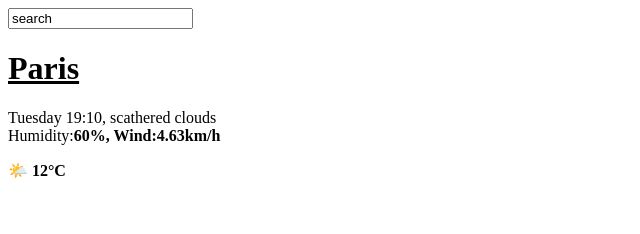
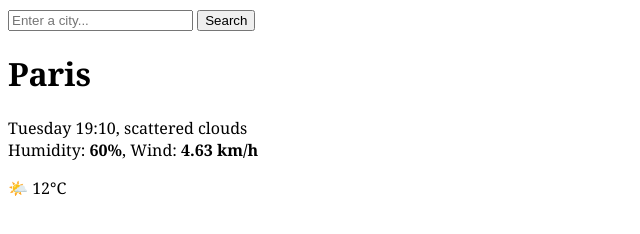
Before and after one commit to Sharon-tech14/MY-WEATHER-CHALLENGE, a website: page index.html in a window 1280 px wide. Shown: the whole page, without its empty margins (0-640 px from the left). Drawn offline with Linux system fonts and the light colour scheme.

Commit message:
styled main container

```diff
--- a/index.html
+++ b/index.html
@@ -6,22 +6,33 @@
     <meta http-equiv="X-UA-Compatible" content="ie=edge" />
     <title>HTML + CSS</title>
     <link rel="stylesheet" href="styles.css" />
+    <link rel="preconnect" href="https://fonts.googleapis.com" />
+    <link rel="preconnect" href="https://fonts.gstatic.com" crossorigin />
+    <link
+      href="https://fonts.googleapis.com/css2?family=EB+Garamond:ital,wght@0,400..800;1,400..800&family=Noto+Serif:ital,wght@0,100..900;1,100..900&display=swap"
+      rel="stylesheet"
+    />
   </head>
   <body>
-
     <header>
-      <form classs="search-form">
-        <input type="search"placeholder="enter a city.."required class="search-form-input/>
-<input type="submit"value="search"class="search-form-button"/>
+      <form class="search-form">
+        <input
+          type="search"
+          placeholder="Enter a city..."
+          required
+          class="search-form-input"
+        />
+        <input type="submit" value="Search" class="search-form-button" />
       </form>
     </header>
+
     <main>
-      <h1>Paris</h1>
-      <p>Tuesday 19:10, scathered clouds
-        <br>
-        Humidity:<strong>60%, Wind:<strong>4.63km/h</strong>
+      <h1 class="'weather-app-city">Paris</h1>
+      <p class="'weather-app-details">
+        Tuesday 19:10, scattered clouds<br />
+        Humidity: <strong>60%</strong>, Wind: <strong>4.63 km/h</strong>
       </p>
-      <div>🌤️ 12°C </div>
+      <div class="'weather-app-temperature">🌤️ 12°C</div>
     </main>
-      </body>
+  </body>
 </html>
--- a/styles.css
+++ b/styles.css
@@ -1,3 +1,16 @@
 h1 {
-  text-decoration: underline;
 }
+body {
+  background: color #f9f7fe;
+  font-family: "Noto Serif", serif;
+
+}
+
+.weather-app {
+  background: white
+  max-width: 600px;
+  margin: 30px auto;
+  box-shadow: 0 30px 50px rgba(65,50,100,0.08);
+  padding: 30px;
+  border-radius: 16px;
+}
```
Also changed, not shown: 1 other file.
